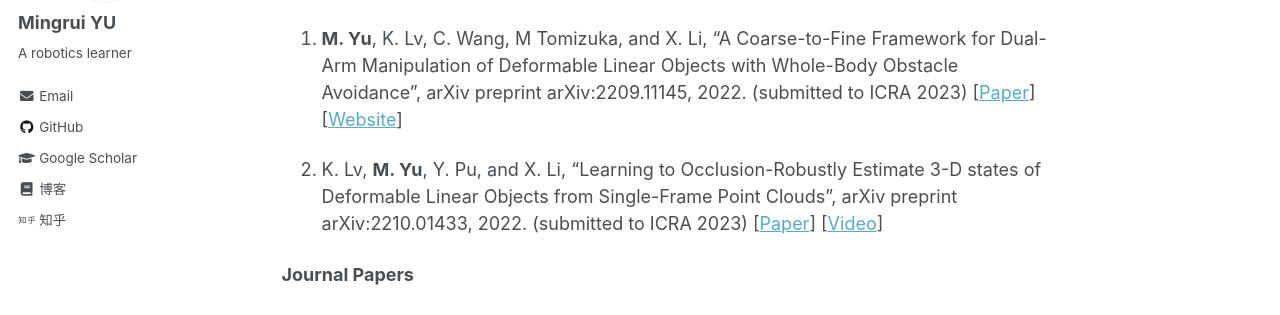
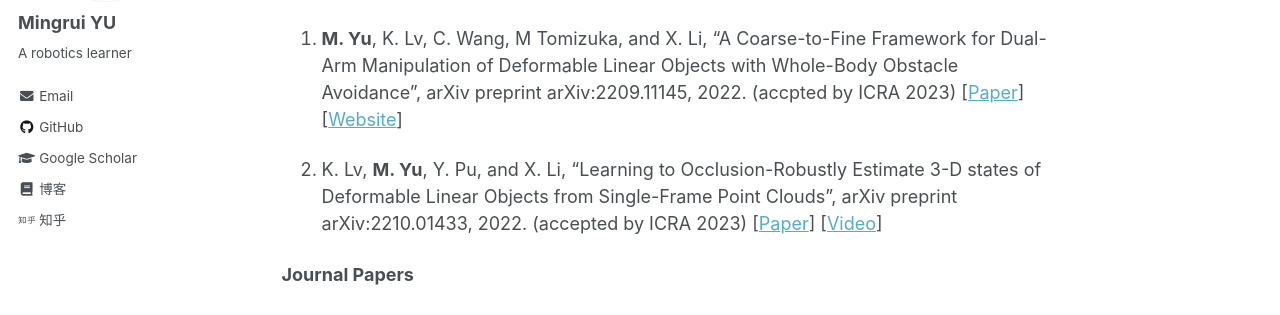
Before and after one commit to Mingrui-Yu/Mingrui-Yu.github.io, a Jekyll site: the page built from _pages/about.md, in a window 1280 px wide and 900 px high, scrolled down 1044 px. Shown: the part 232-547 px from the top of the window. Built offline with Jekyll 4.4.1, drawn with Linux system fonts in a browser that asks for light colours.

Commit message:
Update about.md

```diff
--- a/_pages/about.md
+++ b/_pages/about.md
@@ -51,9 +51,9 @@ Publications
 ======
 
 **Preprint Papers**
-1. **M. Yu**, K. Lv, C. Wang, M Tomizuka, and X. Li, "A Coarse-to-Fine Framework for Dual-Arm Manipulation of Deformable Linear Objects with Whole-Body Obstacle Avoidance", arXiv preprint arXiv:2209.11145, 2022. (submitted to ICRA 2023) [[Paper](https://arxiv.org/abs/2209.11145)] [[Website](https://mingrui-yu.github.io/DLO_planning)]
+1. **M. Yu**, K. Lv, C. Wang, M Tomizuka, and X. Li, "A Coarse-to-Fine Framework for Dual-Arm Manipulation of Deformable Linear Objects with Whole-Body Obstacle Avoidance", arXiv preprint arXiv:2209.11145, 2022. (accpted by ICRA 2023) [[Paper](https://arxiv.org/abs/2209.11145)] [[Website](https://mingrui-yu.github.io/DLO_planning)]
 
-2. K. Lv, **M. Yu**, Y. Pu, and X. Li, “Learning to Occlusion-Robustly Estimate 3-D states of Deformable Linear Objects from Single-Frame Point Clouds”, arXiv preprint arXiv:2210.01433, 2022. (submitted to ICRA 2023) [[Paper](https://arxiv.org/abs/2210.01433)] [[Video](https://mingrui-yu.github.io/videos/ICRA23_DLO_perception_video.mp4)]
+2. K. Lv, **M. Yu**, Y. Pu, and X. Li, “Learning to Occlusion-Robustly Estimate 3-D states of Deformable Linear Objects from Single-Frame Point Clouds”, arXiv preprint arXiv:2210.01433, 2022. (accepted by ICRA 2023) [[Paper](https://arxiv.org/abs/2210.01433)] [[Video](https://mingrui-yu.github.io/videos/ICRA23_DLO_perception_video.mp4)]
 
 
 **Journal Papers**
```
